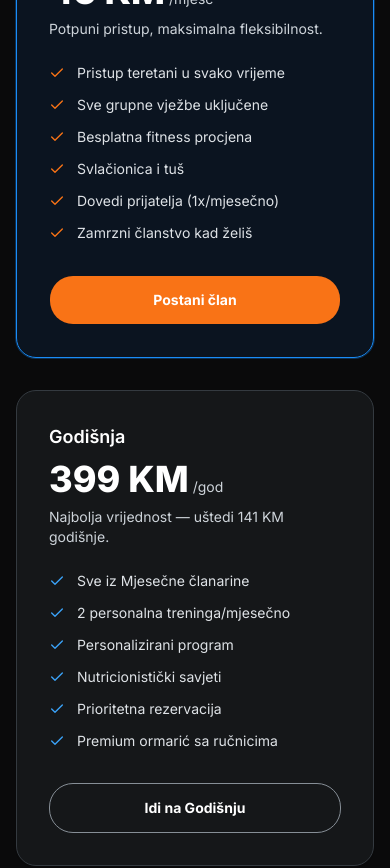
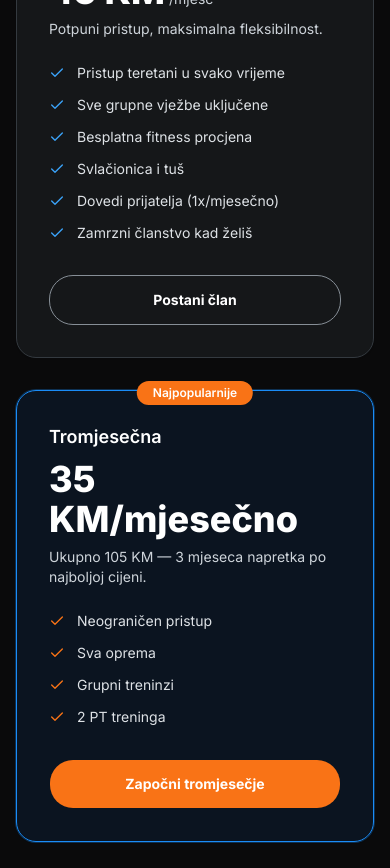
Before and after one commit to edostovic/athletix, a Next.js app: page / in a window 390 px wide. Shown: the part 3700-4568 px from the top of the page. Built offline with nearby package versions, Linux system fonts and the light colour scheme.

Commit message:
Tromjesecna pricing + OpenStreetMap location

```diff
--- a/src/app/about/page.tsx
+++ b/src/app/about/page.tsx
@@ -173,6 +173,43 @@ export default function AboutPage() {
         </div>
       </section>
 
+      {/* Location */}
+      <section className="bg-white py-20 sm:py-24 lg:py-28">
+        <div className="mx-auto max-w-7xl px-4 sm:px-6 lg:px-8">
+          <motion.div
+            initial={{ opacity: 0, y: 20 }}
+            whileInView={{ opacity: 1, y: 0 }}
+            viewport={{ once: true, margin: "-80px" }}
+            transition={{ duration: 0.4, ease: [0.34, 1.56, 0.64, 1] as const }}
+            className="mx-auto max-w-3xl text-center"
+          >
+            <h2 className="text-2xl font-bold text-neutral-950 sm:text-3xl">
+              Gdje se nalazimo
+            </h2>
+            <p className="mt-2 text-base text-neutral-600">
+              Smješteni u srcu Banovića — uvijek si dobrodošao.
+            </p>
+          </motion.div>
+          <motion.div
+            initial={{ opacity: 0, y: 20 }}
+            whileInView={{ opacity: 1, y: 0 }}
+            viewport={{ once: true, margin: "-80px" }}
+            transition={{ duration: 0.4, delay: 0.1, ease: [0.34, 1.56, 0.64, 1] as const }}
+            className="mx-auto mt-10 max-w-4xl overflow-hidden rounded-[20px] shadow-sm"
+          >
+            <iframe
+              src="https://www.openstreetmap.org/export/embed.html?bbox=18.5,44.4,18.6,44.5&amp;layer=mapnik&amp;marker=44.45,18.55"
+              width="100%"
+              height="400"
+              style={{ border: 0, borderRadius: 20 }}
+              allowFullScreen
+              loading="lazy"
+              title="ATHLETIX Gym lokacija"
+            />
+          </motion.div>
+        </div>
+      </section>
+
       {/* CTA */}
       <section className="bg-neutral-950 py-20 sm:py-24">
         <div className="mx-auto max-w-7xl px-4 text-center sm:px-6 lg:px-8">
--- a/src/app/contact/page.tsx
+++ b/src/app/contact/page.tsx
@@ -128,6 +128,43 @@ export default function ContactPage() {
           >
             Imaš pitanje? Želiš zakazati obilazak? Spreman za besplatni probni dan? Tu smo za tebe.
           </motion.p>
+        </div>
+      </section>
+
+      {/* Map section */}
+      <section className="bg-neutral-50 py-20 sm:py-24">
+        <div className="mx-auto max-w-7xl px-4 sm:px-6 lg:px-8">
+          <motion.div
+            initial={{ opacity: 0, y: 20 }}
+            whileInView={{ opacity: 1, y: 0 }}
+            viewport={{ once: true, margin: "-80px" }}
+            transition={{ duration: 0.4, ease: [0.34, 1.56, 0.64, 1] as const }}
+            className="mx-auto max-w-3xl text-center"
+          >
+            <h2 className="text-2xl font-bold text-neutral-950 sm:text-3xl">
+              Naša lokacija
+            </h2>
+            <p className="mt-2 text-sm text-neutral-500">
+              Banovići, Bosna i Hercegovina
+            </p>
+          </motion.div>
+          <motion.div
+            initial={{ opacity: 0, y: 20 }}
+            whileInView={{ opacity: 1, y: 0 }}
+            viewport={{ once: true, margin: "-80px" }}
+            transition={{ duration: 0.4, delay: 0.1, ease: [0.34, 1.56, 0.64, 1] as const }}
+            className="mx-auto mt-8 max-w-4xl overflow-hidden rounded-[20px] shadow-sm"
+          >
+            <iframe
+              src="https://www.openstreetmap.org/export/embed.html?bbox=18.5,44.4,18.6,44.5&amp;layer=mapnik&amp;marker=44.45,18.55"
+              width="100%"
+              height="350"
+              style={{ border: 0, borderRadius: 20 }}
+              allowFullScreen
+              loading="lazy"
+              title="ATHLETIX Gym lokacija"
+            />
+          </motion.div>
         </div>
       </section>
 
--- a/src/app/pricing/page.tsx
+++ b/src/app/pricing/page.tsx
@@ -34,7 +34,7 @@ const tiers: TierDetail[] = [
     name: "Mjesečna",
     price: "45",
     period: "KM / mjesečno",
-    description: "Potpuni pristup, maksimalna fleksibilnost — najpopularniji plan.",
+    description: "Potpuni pristup, maksimalna fleksibilnost.",
     features: [
       { name: "Pristup teretani u svako vrijeme", included: true },
       { name: "Puna oprema na raspolaganju", included: true },
@@ -45,25 +45,21 @@ const tiers: TierDetail[] = [
       { name: "Personalni treninzi", included: false },
       { name: "Zamrzni članstvo bilo kada", included: true },
     ],
-    highlighted: true,
     cta: "Postani član",
   },
   {
-    name: "Godišnja",
-    price: "399",
-    period: "KM / godišnje",
-    description: "Najbolja vrijednost — uštedi 141 KM godišnje.",
+    name: "Tromjesečna",
+    price: "35",
+    period: "KM / mjesečno",
+    description: "Ukupno 105 KM — 3 mjeseca napretka po najboljoj cijeni.",
     features: [
-      { name: "Pristup teretani u svako vrijeme", included: true },
-      { name: "Puna oprema na raspolaganju", included: true },
-      { name: "Sve grupne vježbe", included: true },
-      { name: "Besplatna fitness procjena", included: true },
-      { name: "Svlačionica i tuš", included: true },
-      { name: "Dovedi prijatelja (2x/mjesečno)", included: true },
-      { name: "2 personalna treninga/mjesečno", included: true },
-      { name: "Zamrzni članstvo bilo kada", included: true },
+      { name: "Neograničen pristup", included: true },
+      { name: "Sva oprema", included: true },
+      { name: "Grupni treninzi", included: true },
+      { name: "2 PT treninga", included: true },
     ],
-    cta: "Idi na Godišnju",
+    highlighted: true,
+    cta: "Započni tromjesečje",
   },
 ];
 
--- a/src/components/sections/Footer.tsx
+++ b/src/components/sections/Footer.tsx
@@ -48,6 +48,17 @@ export function Footer() {
               <p>Sub: 08:00 – 20:00</p>
               <p>Ned: 10:00 – 16:00</p>
             </div>
+            <div className="overflow-hidden rounded-xl pt-2">
+              <iframe
+                src="https://www.openstreetmap.org/export/embed.html?bbox=18.5,44.4,18.6,44.5&amp;layer=mapnik&amp;marker=44.45,18.55"
+                width="100%"
+                height="120"
+                style={{ border: 0 }}
+                allowFullScreen
+                loading="lazy"
+                title="ATHLETIX Gym lokacija"
+              />
+            </div>
           </div>
 
           {/* Link columns */}
--- a/src/components/sections/PricingTable.tsx
+++ b/src/components/sections/PricingTable.tsx
@@ -32,7 +32,6 @@ const tiers: PricingTier[] = [
     name: "Mjesečna",
     price: "45 KM",
     description: "Potpuni pristup, maksimalna fleksibilnost.",
-    highlighted: true,
     features: [
       "Pristup teretani u svako vrijeme",
       "Sve grupne vježbe uključene",
@@ -44,18 +43,17 @@ const tiers: PricingTier[] = [
     cta: "Postani član",
   },
   {
-    name: "Godišnja",
-    price: "399 KM",
-    description: "Najbolja vrijednost — uštedi 141 KM godišnje.",
+    name: "Tromjesečna",
+    price: "35 KM/mjesečno",
+    description: "Ukupno 105 KM — 3 mjeseca napretka po najboljoj cijeni.",
+    highlighted: true,
     features: [
-      "Sve iz Mjesečne članarine",
-      "2 personalna treninga/mjesečno",
-      "Personalizirani program",
-      "Nutricionistički savjeti",
-      "Prioritetna rezervacija",
-      "Premium ormarić sa ručnicima",
+      "Neograničen pristup",
+      "Sva oprema",
+      "Grupni treninzi",
+      "2 PT treninga",
     ],
-    cta: "Idi na Godišnju",
+    cta: "Započni tromjesečje",
   },
 ];
 
@@ -132,7 +130,7 @@ export function PricingTable() {
                     {tier.price}
                   </span>
                   <span className="text-sm text-neutral-400">
-                    {tier.name === "Dnevna" ? "/dan" : tier.name === "Godišnja" ? "/god" : "/mjesc"}
+                    {tier.name === "Dnevna" ? "/dan" : tier.name === "Tromjesečna" ? "" : "/mjesc"}
                   </span>
                 </div>
                 <p className="mt-2 text-sm text-neutral-400">
--- a/src/lib/constants.ts
+++ b/src/lib/constants.ts
@@ -19,7 +19,7 @@ export const SITE = {
 export const PRICING = {
   dayPass: { label: "Dnevna", price: "5 KM" },
   monthly: { label: "Mjesečna", price: "45 KM" },
-  annual: { label: "Godišnja", price: "399 KM" },
+  quarterly: { label: "Tromjesečna", price: "35 KM/mjesečno" },
 } as const;
 
 export const NAV = {
```
